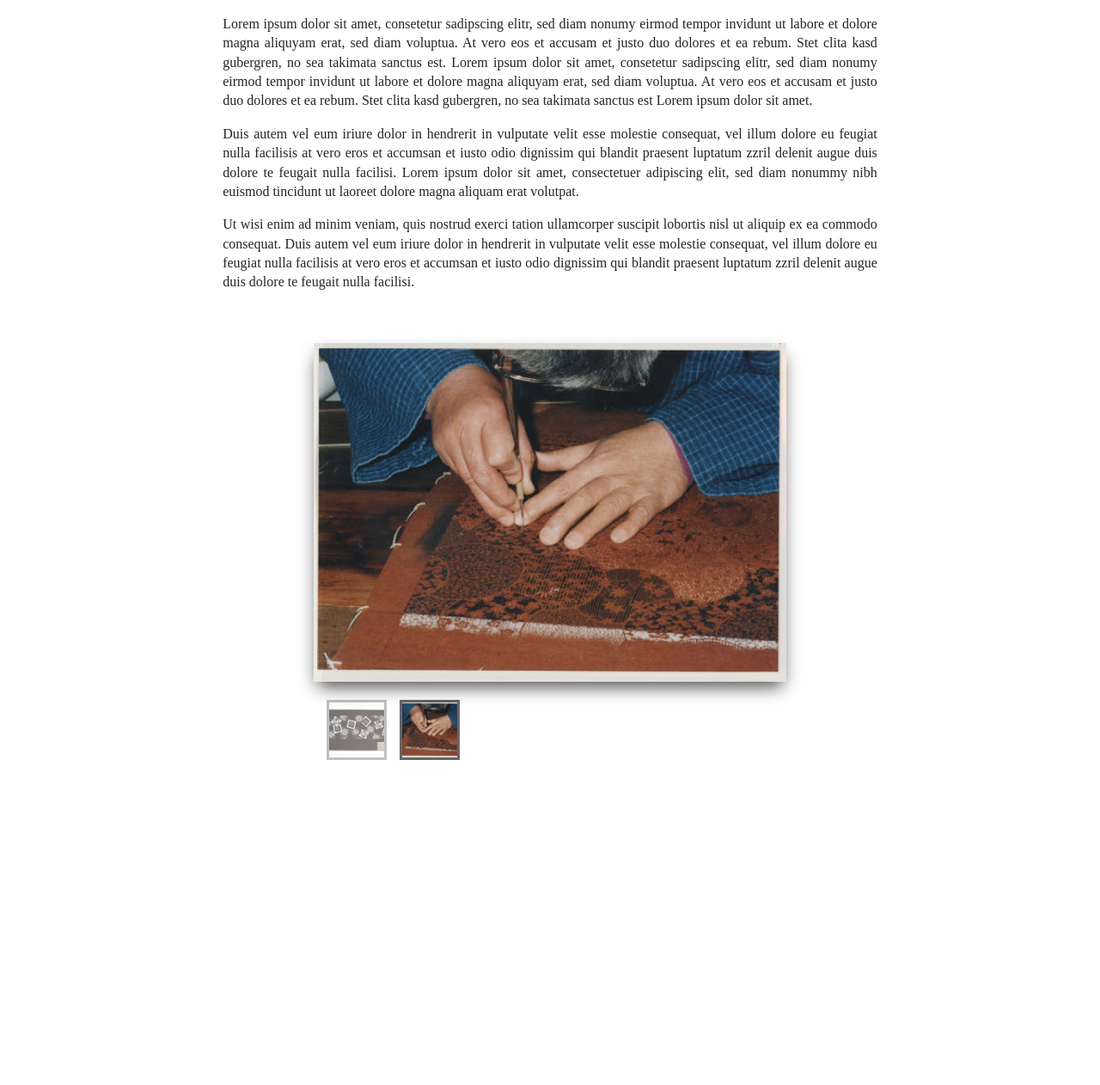
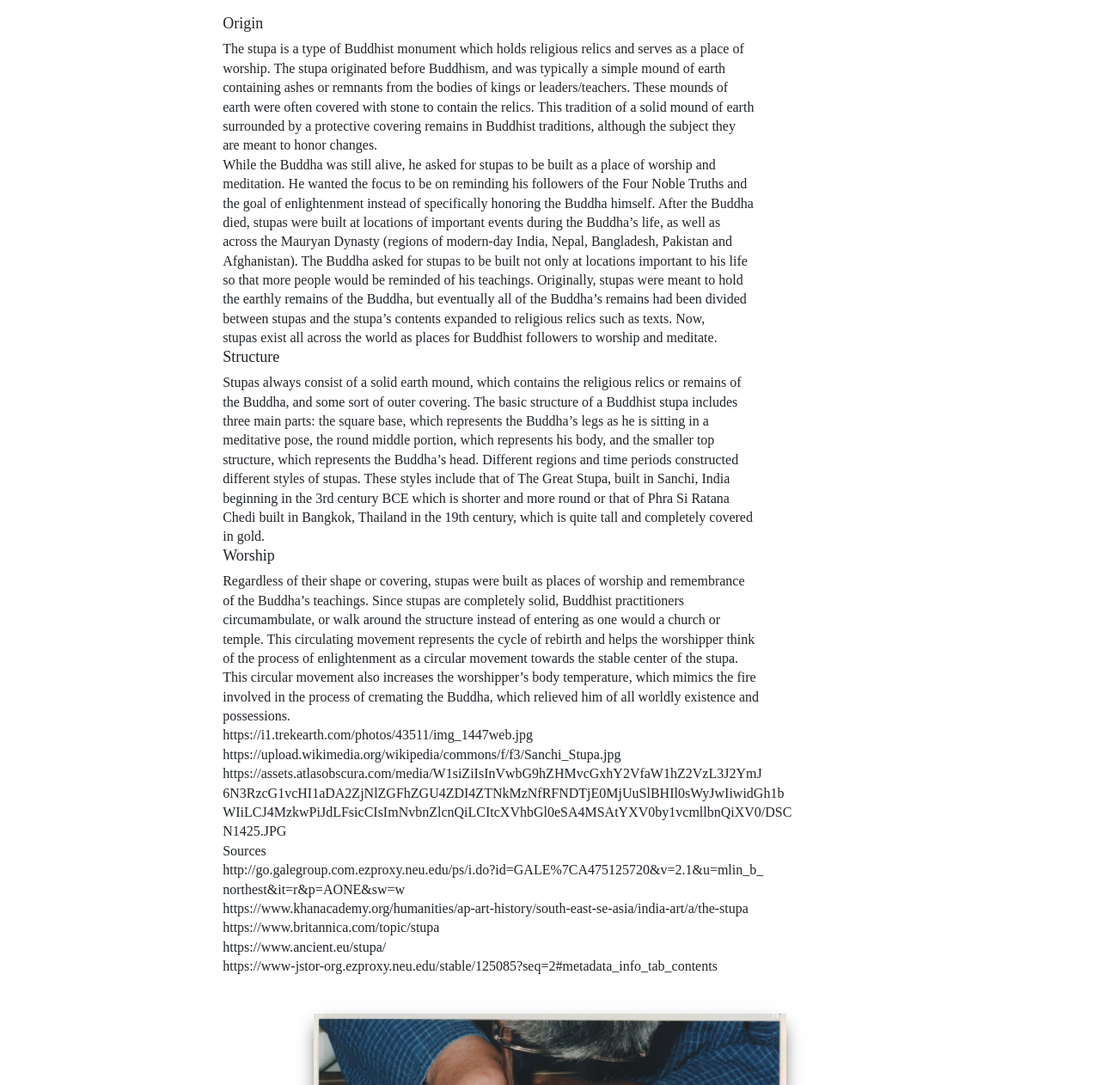
Before and after one commit to sarahchou/art-in-austria, a plain HTML site: page src/motifs/motif-info-fiona.html in a window 1280 px wide. Shown: the part 194-1456 px from the top of the page at 86% size. Before the commit the page ends 1131 px from the top, so only its background shows below. Drawn offline with nearby package versions, Linux system fonts and the light colour scheme.

Commit message:
adding fiona info

```diff
--- a/src/motifs/motif-info-fiona.html
+++ b/src/motifs/motif-info-fiona.html
@@ -4,7 +4,8 @@
 <head>
   <meta charset="UTF-8">
   <title>Art in Austria</title>
-  <link rel="stylesheet" href="https://stackpath.bootstrapcdn.com/bootstrap/4.3.1/css/bootstrap.min.css" integrity="sha384-ggOyR0iXCbMQv3Xipma34MD+dH/1fQ784/j6cY/iJTQUOhcWr7x9JvoRxT2MZw1T" crossorigin="anonymous">
+  <link rel="stylesheet" href="https://stackpath.bootstrapcdn.com/bootstrap/4.3.1/css/bootstrap.min.css"
+    integrity="sha384-ggOyR0iXCbMQv3Xipma34MD+dH/1fQ784/j6cY/iJTQUOhcWr7x9JvoRxT2MZw1T" crossorigin="anonymous">
   <link rel="stylesheet" href="../main.css">
 
 </head>
@@ -21,43 +22,101 @@
 
     <div class="wrapper">
       <header class="header">
-        <h1>Motifs</h1>
-        <span class="name"><h6 style="display: inline">By: Fiona Gridley</h6></span>
-        <span class="date"><h6 style="display: inline">July 12, 2019</h6></span>
+        <h1>Stupa</h1>
+        <span class="name">
+          <h6 style="display: inline">By: Fiona Gridley</h6>
+        </span>
+        <span class="date">
+          <h6 style="display: inline">July 12, 2019</h6>
+        </span>
       </header>
       <article class="main">
-        <p>Lorem ipsum dolor sit amet, consetetur sadipscing elitr, sed diam nonumy eirmod tempor invidunt ut labore et
-          dolore magna aliquyam erat, sed diam voluptua. At vero eos et accusam et justo duo dolores et ea rebum. Stet
-          clita kasd gubergren, no sea takimata sanctus est. Lorem ipsum dolor sit amet, consetetur sadipscing
-          elitr, sed diam nonumy eirmod tempor invidunt ut labore et dolore magna aliquyam erat, sed diam voluptua. At
-          vero eos et accusam et justo duo dolores et ea rebum. Stet clita kasd gubergren, no sea takimata sanctus est
-          Lorem ipsum dolor sit amet. </p>
-          <p>Duis autem vel eum iriure dolor in hendrerit in vulputate velit esse molestie consequat, vel illum dolore eu
-            feugiat nulla facilisis at vero eros et accumsan et iusto odio dignissim qui blandit praesent luptatum zzril
-            delenit augue duis dolore te feugait nulla facilisi. Lorem ipsum dolor sit amet, consectetuer adipiscing
-            elit, sed diam nonummy nibh euismod tincidunt ut laoreet dolore magna aliquam erat volutpat. </p>
-            <p>Ut wisi enim ad minim veniam, quis nostrud exerci tation ullamcorper suscipit lobortis nisl ut aliquip ex ea
-              commodo consequat. Duis autem vel eum iriure dolor in hendrerit in vulputate velit esse molestie consequat,
-              vel illum dolore eu feugiat nulla facilisis at vero eros et accumsan et iusto odio dignissim qui blandit
-              praesent luptatum zzril delenit augue duis dolore te feugait nulla facilisi. </p>
+        <section class="pdf_page" aria-label="Page 1">
+          <div class="textlayer">
+            <h6>Origin</h6>
+            <div>The stupa is a type of Buddhist monument which holds religious relics and serves as a place of</div>
+            <div>worship. The stupa originated before Buddhism, and was typically a simple mound of earth</div>
+            <div>containing ashes or remnants from the bodies of kings or leaders/teachers. These mounds of</div>
+            <div>earth were often covered with stone to contain the relics. This tradition of a solid mound of earth
+            </div>
+            <div>surrounded by a protective covering remains in Buddhist traditions, although the subject they</div>
+            <div>are meant to honor changes.</div>
+            <div>While the Buddha was still alive, he asked for stupas to be built as a place of worship and</div>
+            <div>meditation. He wanted the focus to be on reminding his followers of the Four Noble Truths and</div>
+            <div>the goal of enlightenment instead of specifically honoring the Buddha himself. After the Buddha</div>
+            <div>died, stupas were built at locations of important events during the Buddha&rsquo;s life, as well as
+            </div>
+            <div>across the Mauryan Dynasty (regions of modern-day India, Nepal, Bangladesh, Pakistan and</div>
+            <div>Afghanistan). The Buddha asked for stupas to be built not only at locations important to his life</div>
+            <div>so that more people would be reminded of his teachings. Originally, stupas were meant to hold</div>
+            <div>the earthly remains of the Buddha, but eventually all of the Buddha&rsquo;s remains had been divided
+            </div>
+            <div>between stupas and the stupa&rsquo;s contents expanded to religious relics such as texts. Now,</div>
+            <div>stupas exist all across the world as places for Buddhist followers to worship and meditate.</div>
+            <h6>Structure</h6>
+            <div>Stupas always consist of a solid earth mound, which contains the religious relics or remains of</div>
+            <div>the Buddha, and some sort of outer covering. The basic structure of a Buddhist stupa includes</div>
+            <div>three main parts: the square base, which represents the Buddha&rsquo;s legs as he is sitting in a</div>
+            <div>meditative pose, the round middle portion, which represents his body, and the smaller top</div>
+            <div>structure, which represents the Buddha&rsquo;s head. Different regions and time periods constructed
+            </div>
+            <div>different styles of stupas. These styles include that of The Great Stupa, built in Sanchi, India</div>
+            <div>beginning in the 3rd century BCE which is shorter and more round or that of Phra Si Ratana</div>
+            <div>Chedi built in Bangkok, Thailand in the 19th century, which is quite tall and completely covered</div>
+            <div>in gold.</div>
+            <h6>Worship</h6>
+            <div>Regardless of their shape or covering, stupas were built as places of worship and remembrance</div>
+            <div>of the Buddha&rsquo;s teachings. Since stupas are completely solid, Buddhist practitioners</div>
+            <div>circumambulate, or walk around the structure instead of entering as one would a church or</div>
+            <div>temple. This circulating movement represents the cycle of rebirth and helps the worshipper think</div>
+            <div>of the process of enlightenment as a circular movement towards the stable center of the stupa.</div>
+          </div>
+        </section>
+        <section class="pdf_page" aria-label="Page 2">This circular movement also increases the worshipper&rsquo;s body
+          temperature, which mimics the fire
+          <div class="textlayer">
+            <div>involved in the process of cremating the Buddha, which relieved him of all worldly existence and</div>
+            <div>possessions.</div>
+            <div>https://i1.trekearth.com/photos/43511/img_1447web.jpg</div>
+          </div>
+        </section>
+        <section class="pdf_page" aria-label="Page 3">
+          https://upload.wikimedia.org/wikipedia/commons/f/f3/Sanchi_Stupa.jpg
+          <div class="textlayer">
+            <div>https://assets.atlasobscura.com/media/W1siZiIsInVwbG9hZHMvcGxhY2VfaW1hZ2VzL3J2YmJ</div>
+            <div>6N3RzcG1vcHI1aDA2ZjNlZGFhZGU4ZDI4ZTNkMzNfRFNDTjE0MjUuSlBHIl0sWyJwIiwidGh1b</div>
+            <div>WIiLCJ4MzkwPiJdLFsicCIsImNvbnZlcnQiLCItcXVhbGl0eSA4MSAtYXV0by1vcmllbnQiXV0/DSC</div>
+            <div>N1425.JPG</div>
+          </div>
+        </section>
+        <section class="pdf_page" aria-label="Page 4">Sources
+          <div class="textlayer">
+            <div>http://go.galegroup.com.ezproxy.neu.edu/ps/i.do?id=GALE%7CA475125720&amp;v=2.1&amp;u=mlin_b_</div>
+            <div>northest&amp;it=r&amp;p=AONE&amp;sw=w</div>
+            <div>https://www.khanacademy.org/humanities/ap-art-history/south-east-se-asia/india-art/a/the-stupa</div>
+            <div>https://www.britannica.com/topic/stupa</div>
+            <div>https://www.ancient.eu/stupa/</div>
+            <div>https://www-jstor-org.ezproxy.neu.edu/stable/125085?seq=2#metadata_info_tab_contents</div>
+          </div>
+        </section>
       </article>
     </div>
   </div>
   </div>
   <div class="content-container">
     <div class="slider">
-          <input type="radio" name="slide_switch" id="id1"/>
+      <input type="radio" name="slide_switch" id="id1" />
       <label for="id1">
-              <img class= "landscape" src="katagami.jpg" class="landscape"/>
+        <img class="landscape" src="katagami.jpg" class="landscape" />
       </label>
-          <img src="katagami.jpg" alt="Katagami"/>
-          <input type="radio" name="slide_switch" id="id2" checked="checked"/>
+      <img src="katagami.jpg" alt="Katagami" />
+      <input type="radio" name="slide_switch" id="id2" checked="checked" />
       <label for="id2">
         <!-- <div class="square"> -->
-              <img src="tsukibori.png"  class="landscape"/>
+        <img src="tsukibori.png" class="landscape" />
         <!-- </div> -->
       </label>
-          <img src="tsukibori.png"/>
+      <img src="tsukibori.png" />
 
       <!-- <input type="radio" name="slide_switch" id="id3"/>
           <label for="id3">
```
Lines whose indentation alone changed are shown as unchanged.
